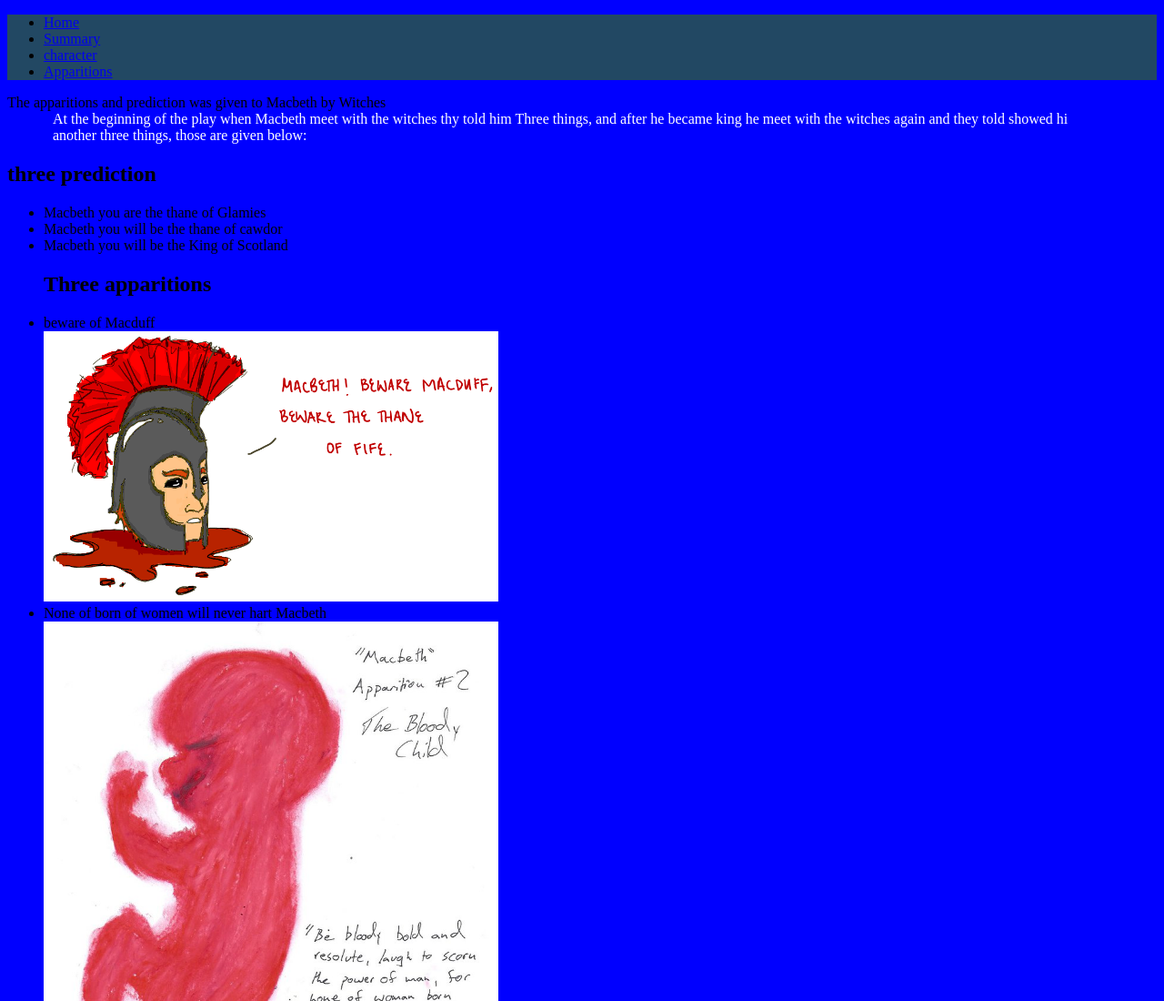
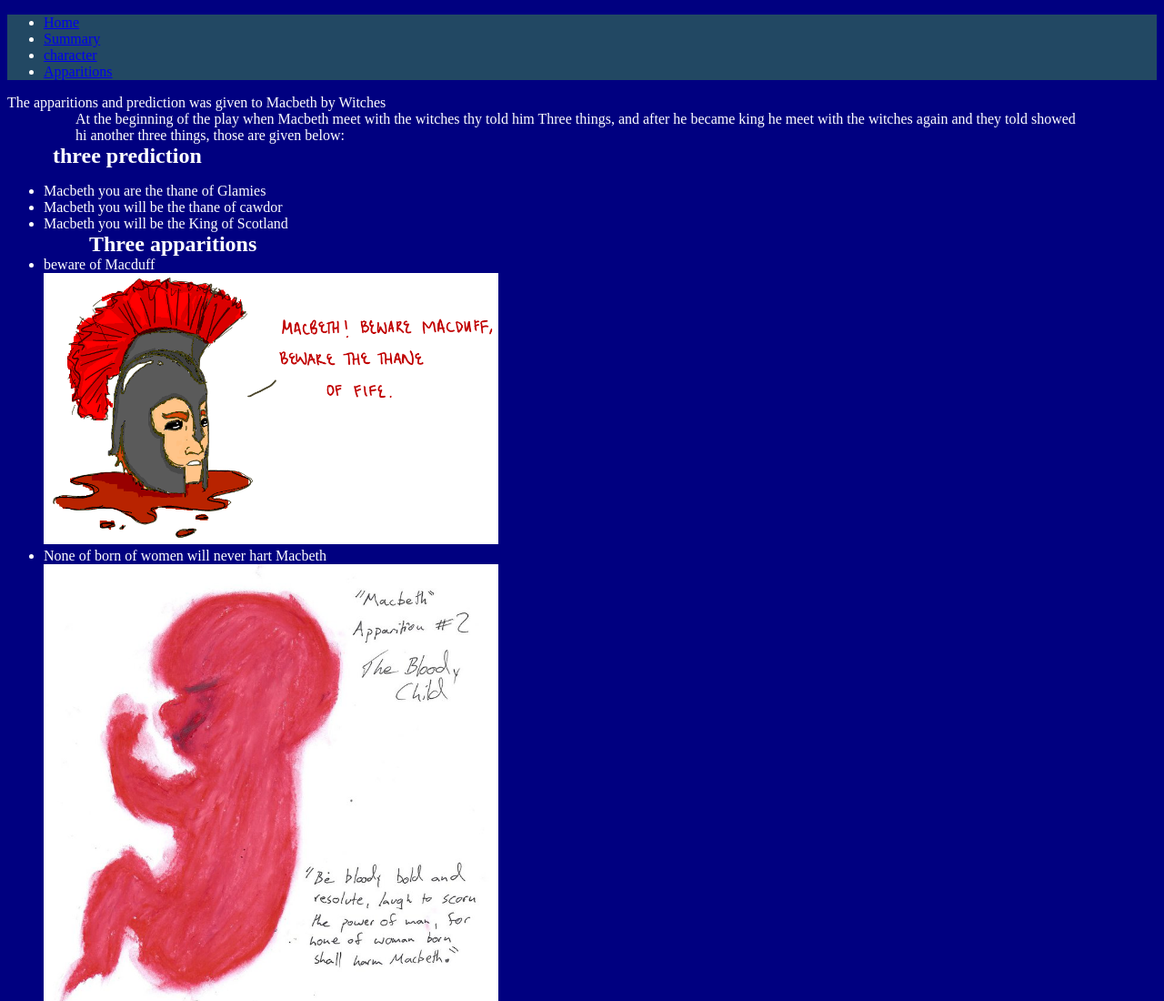
Before and after one commit to Faisal-MH/faisal138.github.io, a plain HTML site: page apparitions.html in a window 1280 px wide. Shown: the top 1100 px of the page at 91% size. Drawn offline with Linux system fonts and the light colour scheme.

Commit message:
ready to go

```diff
--- a/apparitions.html
+++ b/apparitions.html
@@ -1,7 +1,7 @@
 <!DOCTYPEhtml>
 <head>
 	<title> Apparitions </title>
-	<link rel="stylesheet" href="New.css">
+	<link rel="stylesheet" href="ShadinBD.css">
 </head>
 
 
```
